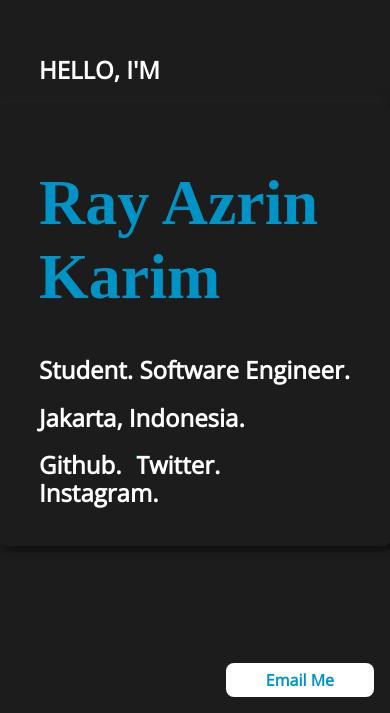
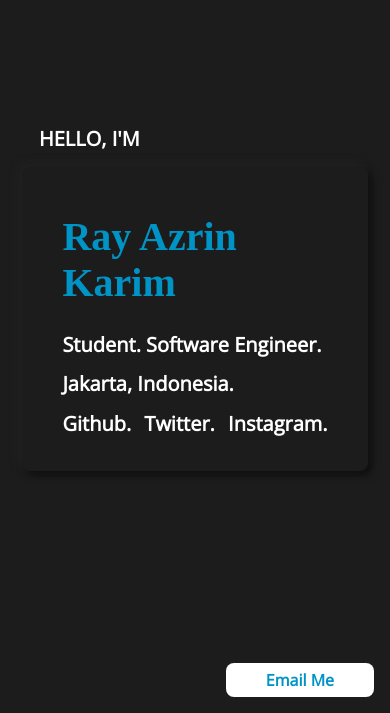
Before and after one commit to razrinn/portfolio-2020, a React (Create React App) app: page / in a window 390 px wide. Shown: the part 131-844 px from the top of the page. Built offline with nearby package versions, Linux system fonts and the light colour scheme; a web font is replaced by a local one.

Commit message:
responsive profile section

```diff
--- a/src/container/LandingPage/styles.ts
+++ b/src/container/LandingPage/styles.ts
@@ -41,6 +41,7 @@ export const Box = styled.div`
     padding: 1.25rem 2.5rem;
     @media only screen and (max-width: 768px) {
         padding: 0.625 1.25rem;
+        width: 85%;
     }
 `;
 
@@ -76,10 +77,17 @@ export const TitleText = styled.h1`
     width: 100%;
     font-weight: bold;
     font-size: 4rem;
+
+    @media only screen and (max-width: 768px) {
+        font-size: 2.5rem;
+    }
 `;
 
 export const SubtitleText = styled.h2`
     width: 100%;
+    @media only screen and (max-width: 768px) {
+        font-size: 1.25rem;
+    }
 `;
 
 export const EmailButton = styled.a`
```
